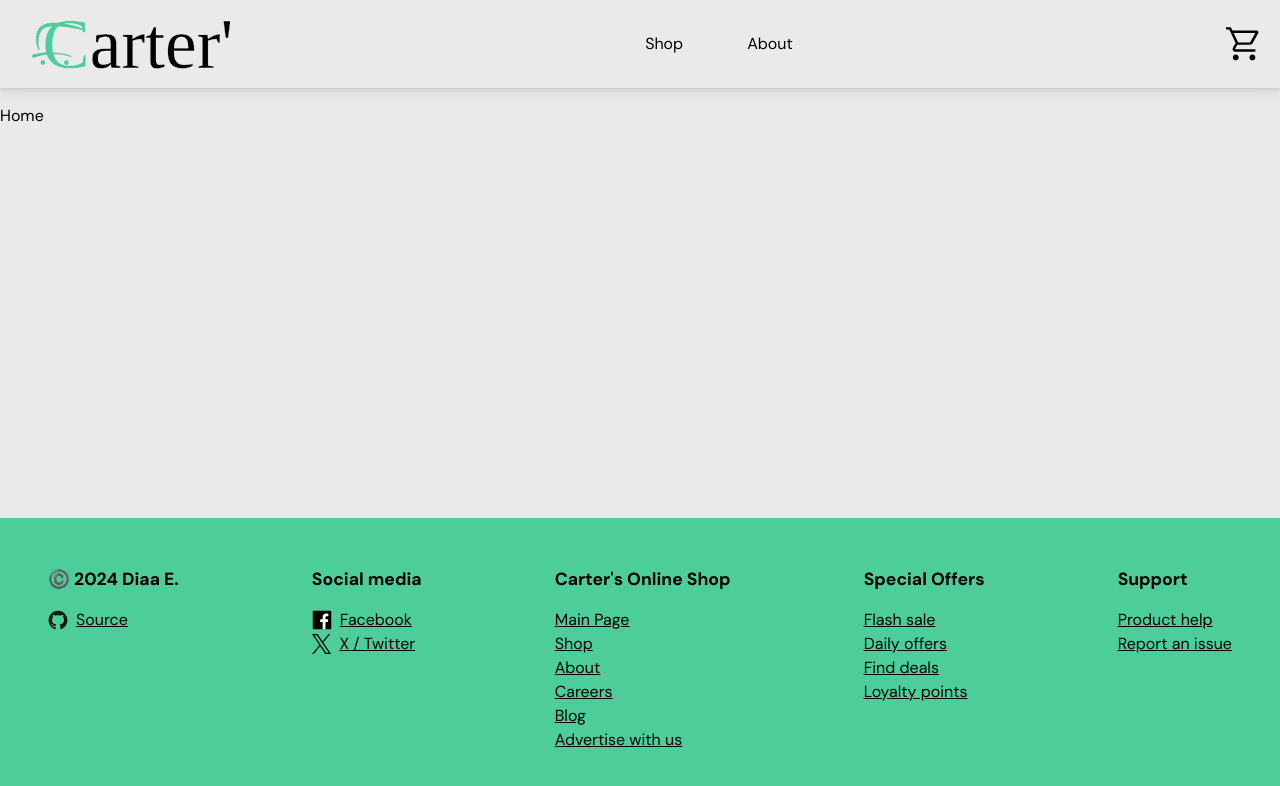
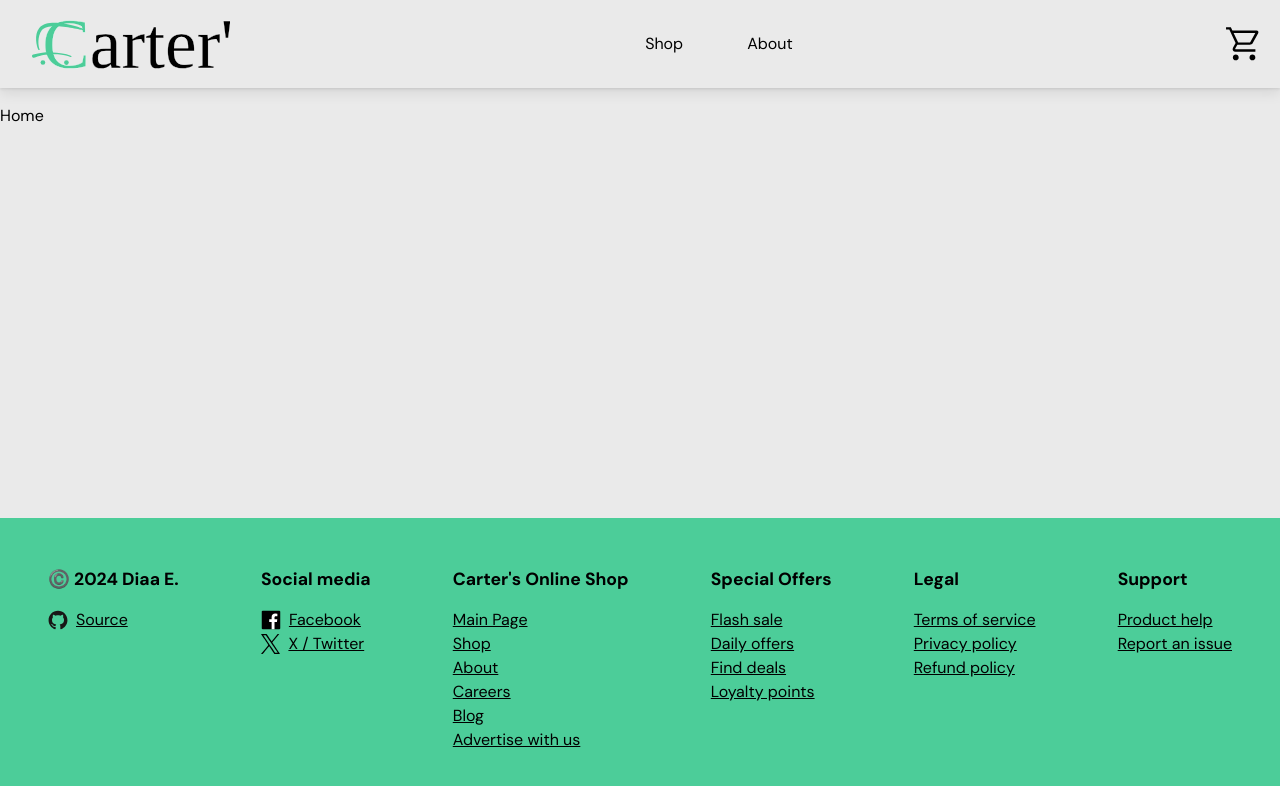
Before and after one commit to Diaa-E/shopping-cart, a React (Vite) app: page / in a window 1280 px wide. Shown: the top 786 px of the page. Built offline with nearby package versions, Linux system fonts and the light colour scheme.

Commit message:
Add legal section to footer

```diff
--- a/src/routes/App.jsx
+++ b/src/routes/App.jsx
@@ -113,6 +113,21 @@ function App() {
           />
         </div>
         <div className={styles["footer-list"]}>
+          <p className={styles["footer-info"]}>Legal</p>
+          <FooterLink
+            text={"Terms of service"}
+            to={"/"}
+          />
+          <FooterLink
+            text={"Privacy policy"}
+            to={"/"}
+          />
+          <FooterLink
+            text={"Refund policy"}
+            to={"/"}
+          />
+        </div>
+        <div className={styles["footer-list"]}>
           <p className={styles["footer-info"]}>Support</p>
           <FooterLink
             text={"Product help"}
```
